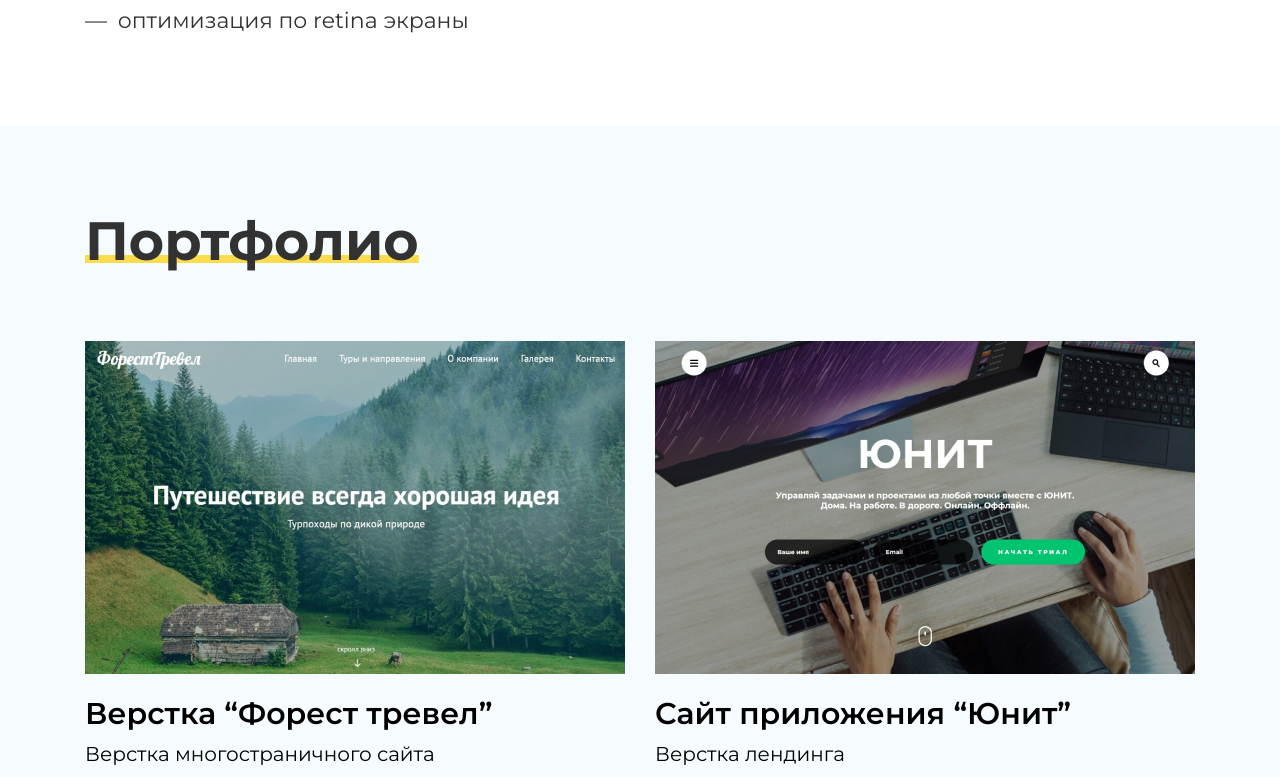
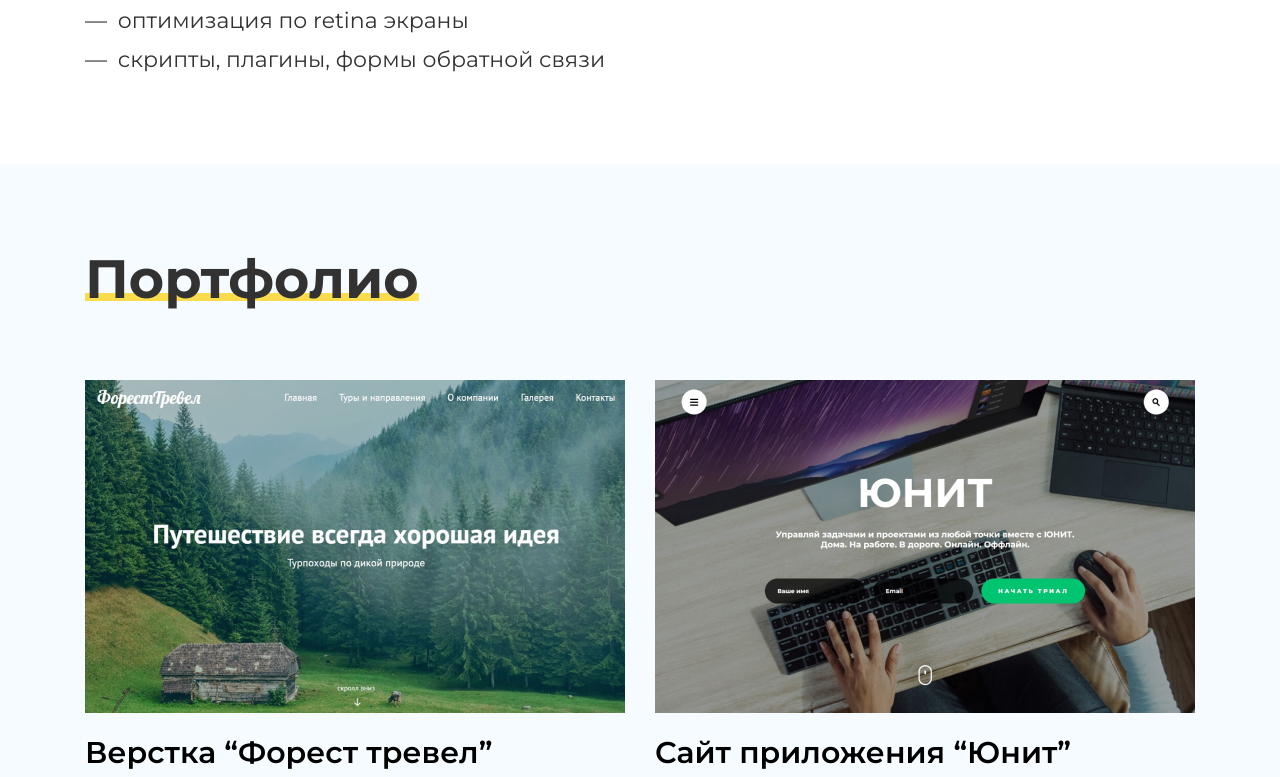
Before and after one commit to Heber568/Portfolio, a plain HTML site: page personal_website/index.html in a window 1280 px wide. Shown: the part 1278-2055 px from the top of the page. Drawn offline with Linux system fonts and the light colour scheme; files whose address does not match are found by name.

Commit message:
Update index.html

```diff
--- a/personal_website/index.html
+++ b/personal_website/index.html
@@ -160,6 +160,7 @@
                                     <li class="skils__item"> верстаю с сеткой или без</li>
                                     <li class="skils__item"> адаптивная верстка под мобильные устройства</li>
                                     <li class="skils__item"> оптимизация по retina экраны</li>
+                                    <li class="skils__item"> скрипты, плагины, формы обратной связи</li>
 
                                 </ul>
                             </div>
```
